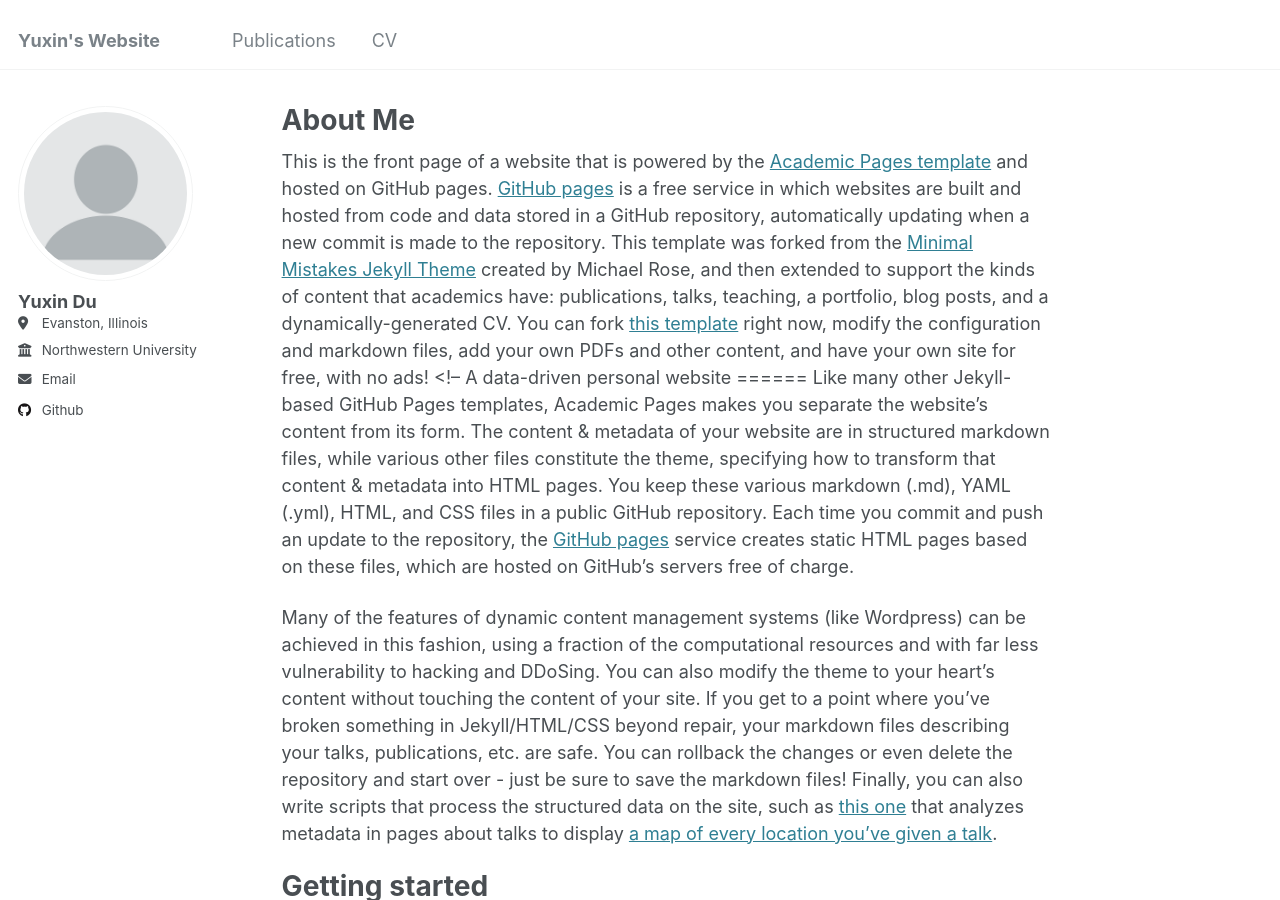
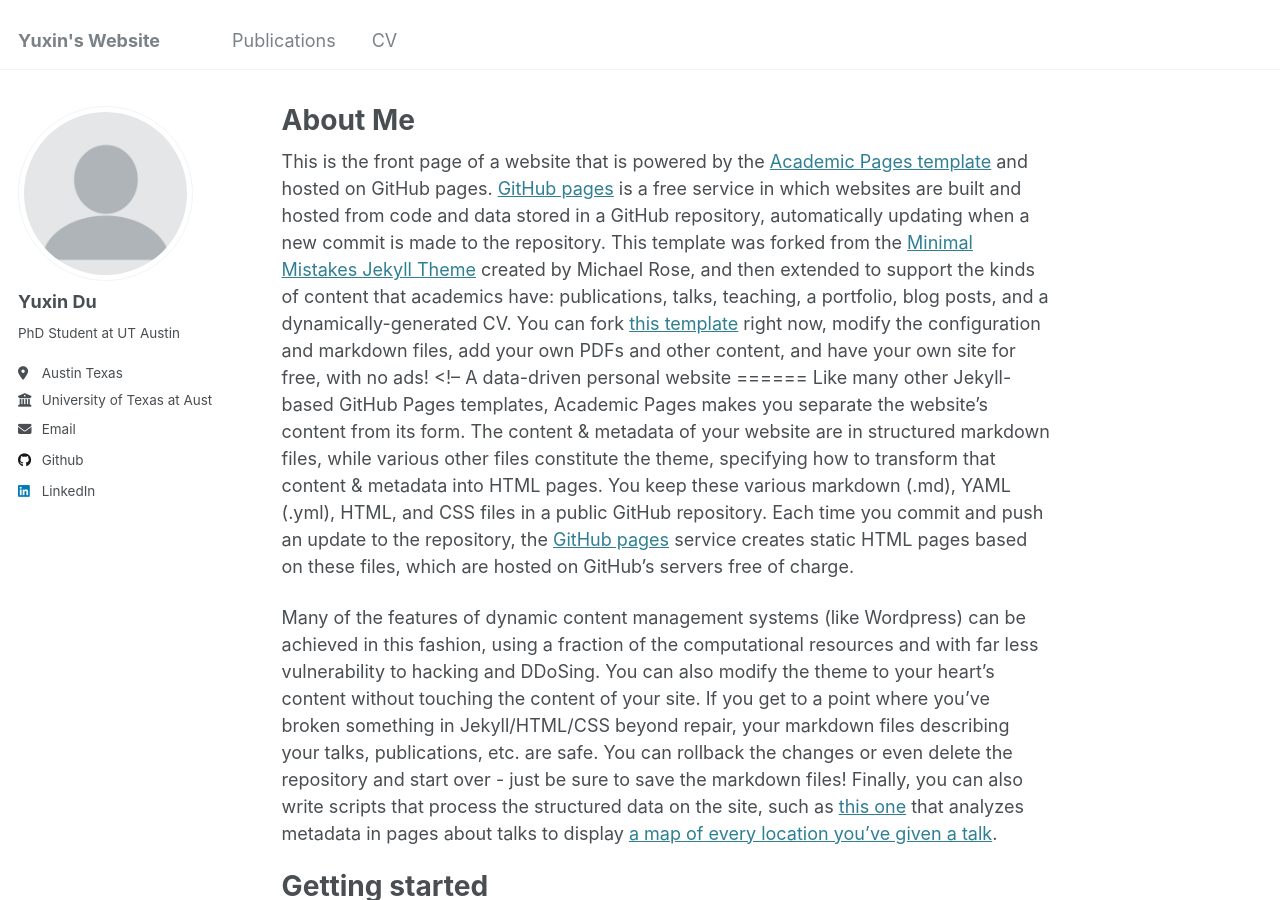
Before and after one commit to yxdu2100/yxdu2100.github.io, a Jekyll site: the page built from _pages/about.md, in a window 1280 px wide and 900 px high. Built offline with Jekyll 4.4.1, drawn with Linux system fonts in a browser that asks for light colours.

Commit message:
Modify personal details in _config.yml
Updated personal information in the configuration file.

```diff
--- a/_config.yml
+++ b/_config.yml
@@ -11,7 +11,7 @@ locale                   : "en-US"
 title                    : "Yuxin's Website"
 title_separator          : "-"
 name                     : &name "Yuxin Du"
-description              : &description "personal description"
+description              : &description "PhD Student at UT Austin"
 url                      : https://yxdu2100.github.io # the base hostname & protocol for your site e.g. "https://[your GitHub username].github.io"
 baseurl                  : "" # the subpath of your site, e.g. "/blog"
 repository               : "yxdu2100/yxdu2100.github.io"
@@ -24,11 +24,11 @@ author:
   avatar           : "profile.png"
   name             : "Yuxin Du"
   pronouns         : # example: "she/her"
-  #bio              : "Short biography for the left-hand sidebar"
-  location         : "Evanston, Illinois"
-  employer         : "Northwestern University"
+  bio              : "PhD Student at UT Austin"
+  location         : "Austin Texas"
+  employer         : "University of Texas at Austin"
   uri              : # URL
-  email            : "yuxindu2025@u.northwestern.edu"
+  email            : "yuxin.du@utexas.edu"
 
   # Academic websites
   arxiv            : # URL - Update with the correct link to your profile
@@ -58,7 +58,7 @@ author:
   keybase          : # Username
   instagram        : # Username
   lastfm           : # Username
-  linkedin         : # Username
+  linkedin         : "yuxin-du-490ba12a1"
   mastodon         : # URL
   medium           : # URL
   pinterest        : # Username
```
